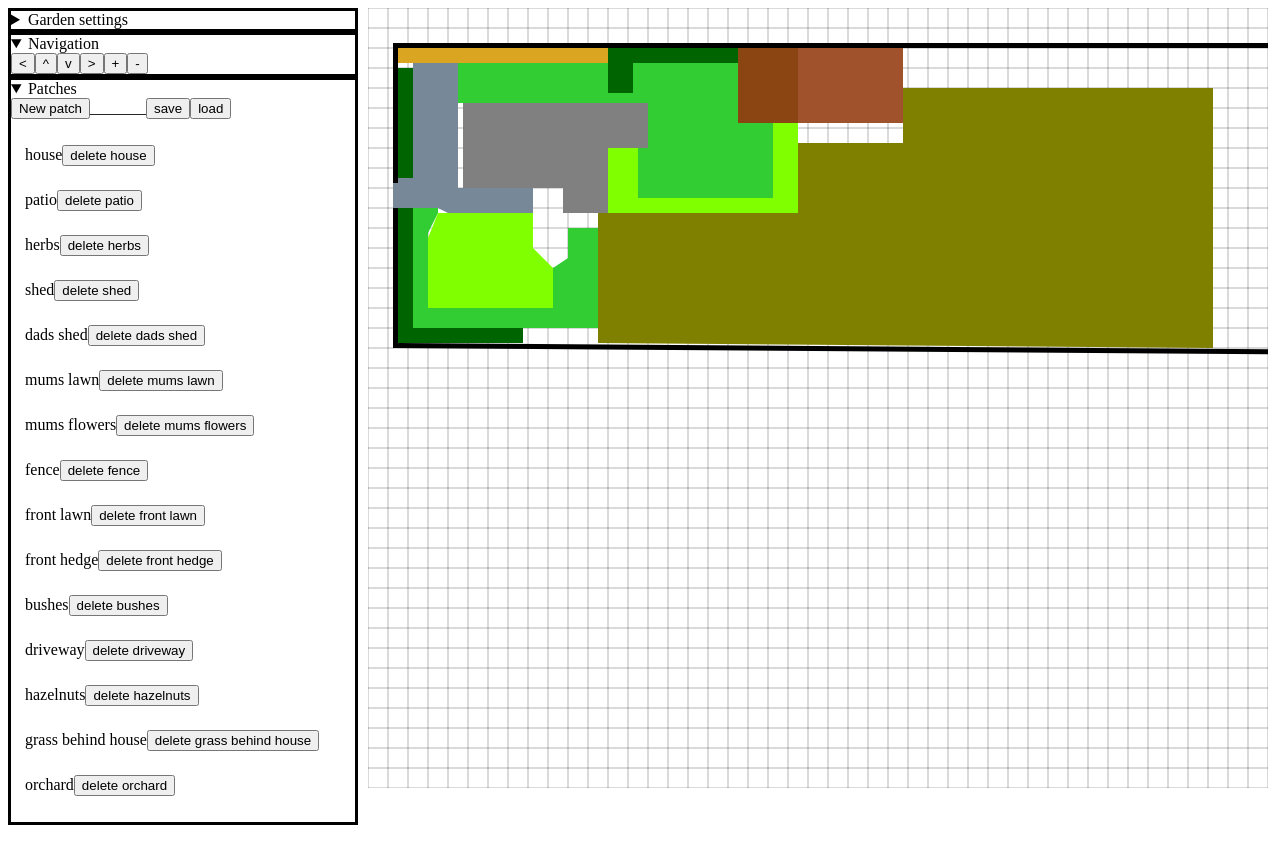
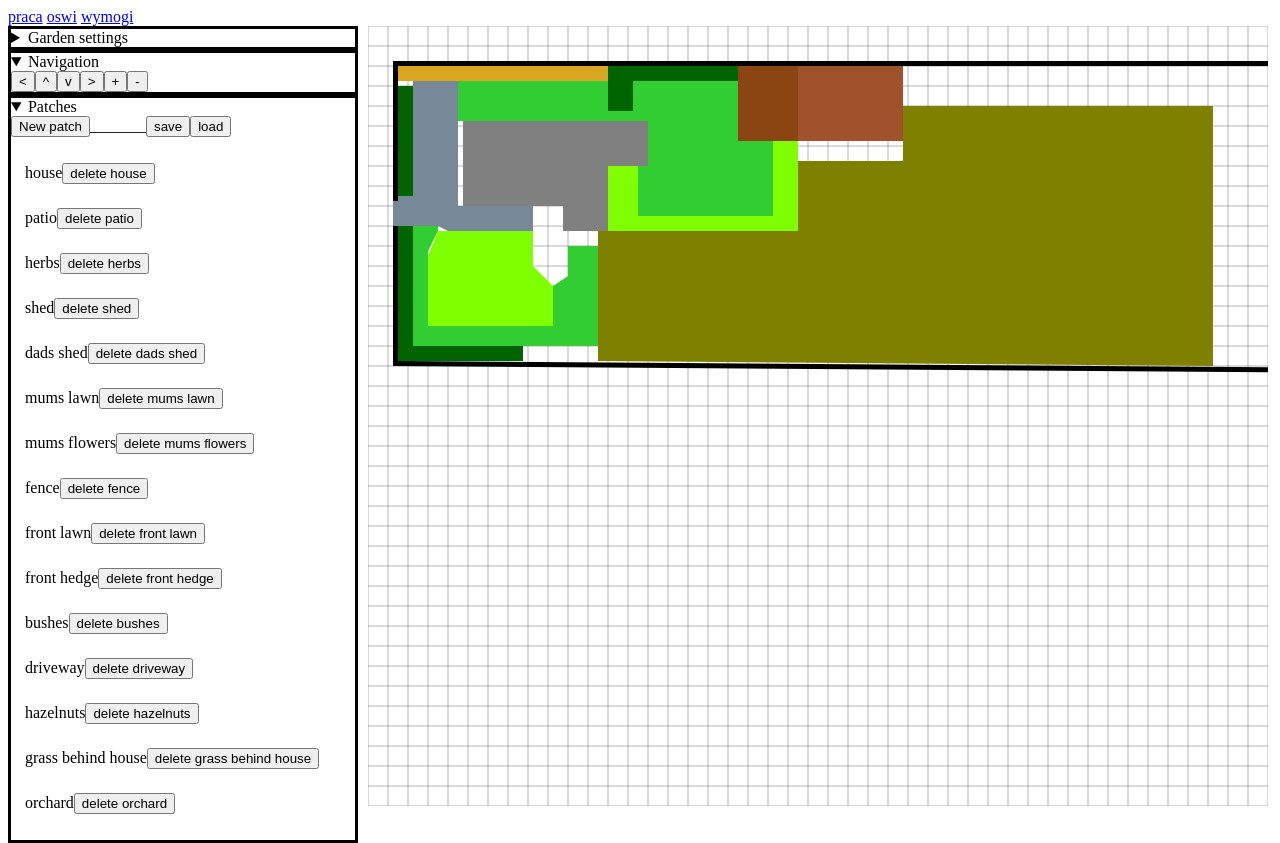
Before and after one commit to mruwnik/mruwnik.github.io, a plain HTML site: page index.html in a window 1280 px wide. Drawn offline with Linux system fonts and the light colour scheme.

Commit message:
LicencjaT

```diff
--- a/index.html
+++ b/index.html
@@ -7,6 +7,9 @@
     <link rel="icon" href="https://clojurescript.org/images/cljs-logo-icon-32.png">
   </head>
   <body>
+    <a href="static/UWr-25-290762-2019.pdf">praca</a>
+    <a href="static/oswiadczenie o prawach.pdf">oswi</a>
+    <a href="static/wymogi.pdf">wymogi</a>
     <div id="app">
     </div>
     <script src="js/compiled/garden.js" type="text/javascript"></script>
```
Also changed, not shown: 3 other files.
